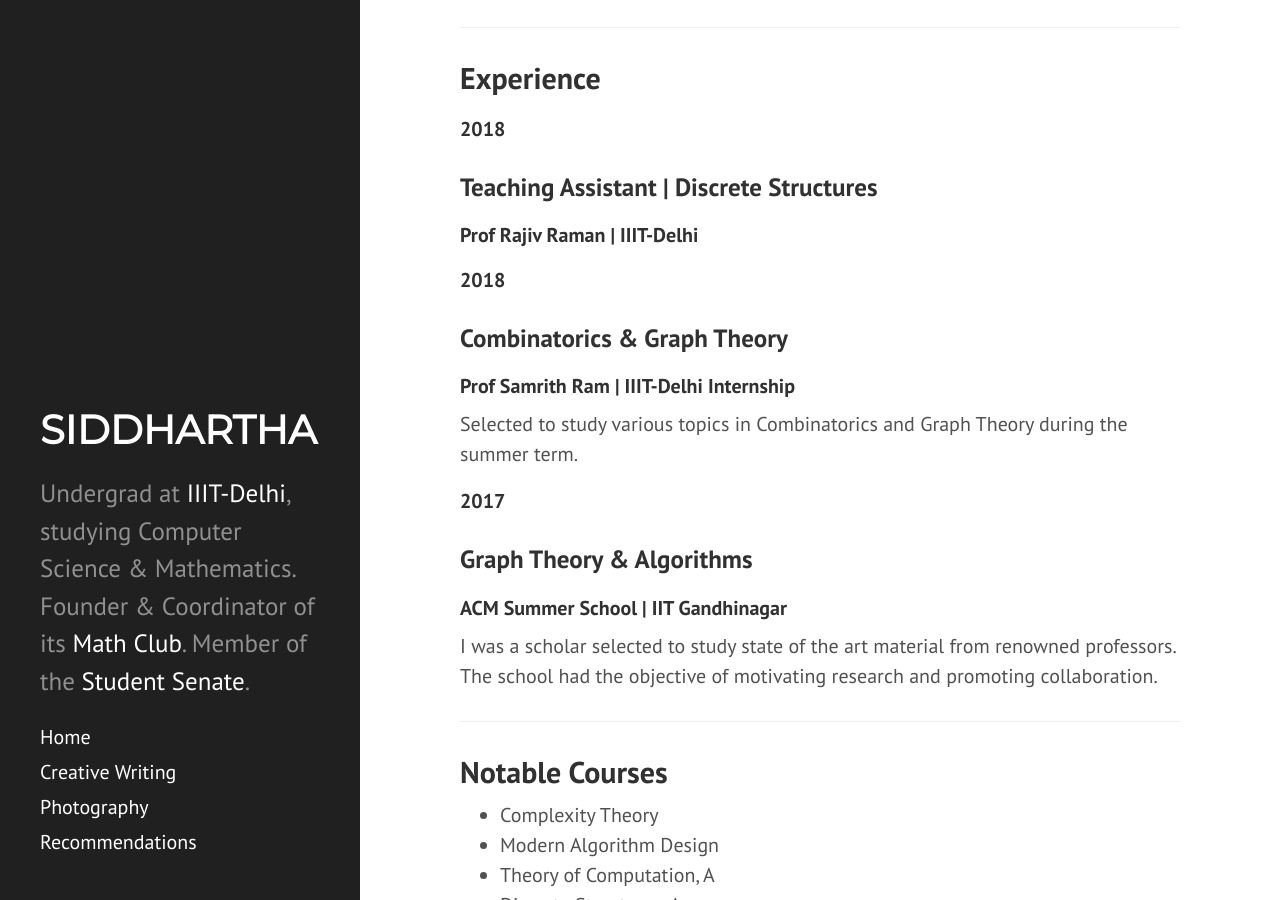
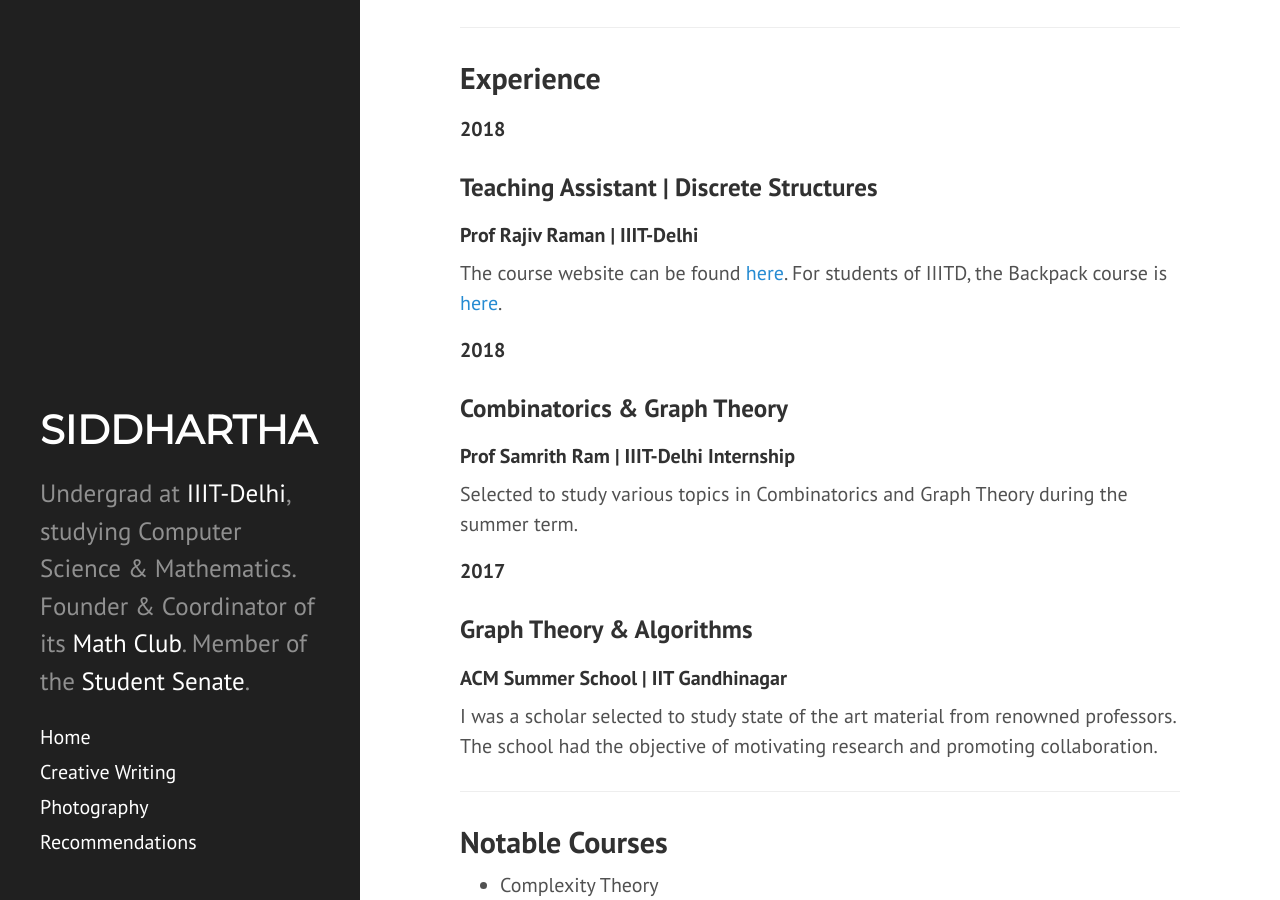
Before and after one commit to siddjai/siddjai.github.io, a Jekyll site: the page built from index.md, in a window 1280 px wide and 900 px high, scrolled down 1118 px. Built offline with Jekyll 4.4.1, drawn with Linux system fonts in a browser that asks for light colours; nearby versions of some CDN libraries.

Commit message:
Update index.md

```diff
--- a/index.md
+++ b/index.md
@@ -36,6 +36,8 @@
 #### 2018
 ### Teaching Assistant | Discrete Structures
 ####  Prof Rajiv Raman | IIIT-Delhi
+The course website can be found [here](https://sites.google.com/a/iiitd.ac.in/discrete-structures).
+For students of IIITD, the Backpack course is [here](https://www.usebackpack.com/iiitd/m2018/mth210).
 
 #### 2018
 ### Combinatorics & Graph Theory
```
